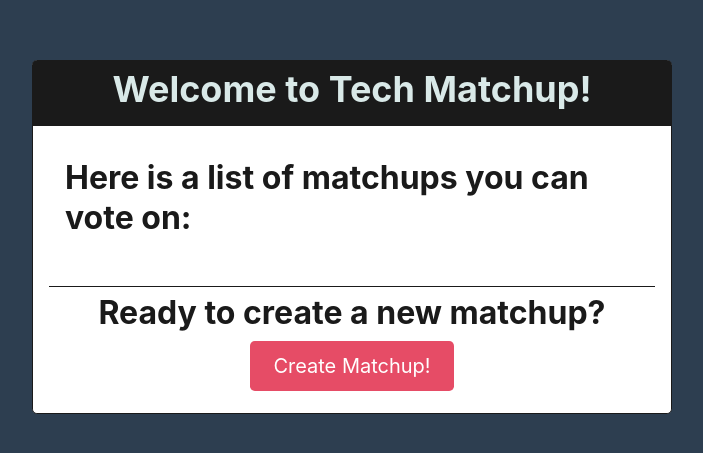
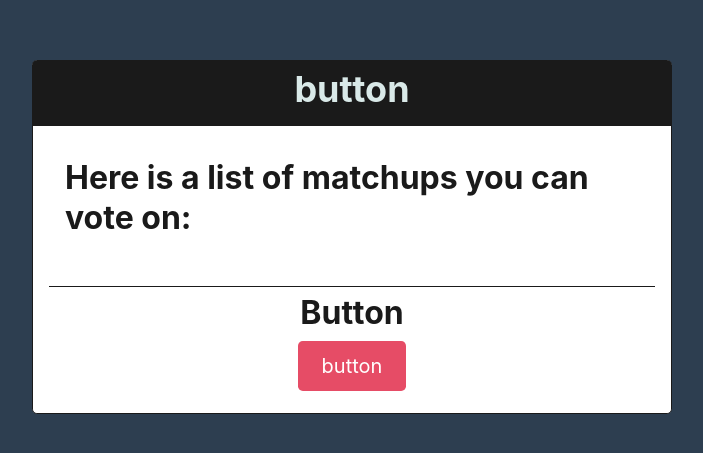
Before and after one commit to TriiiNguyen/FinalProject, a React (Create React App) app in the folder client/: page / in a window 1280 px wide. Shown: the part 155-608 px from the top of the page, without its empty margins (288-991 px from the left). Built offline with nearby package versions, Linux system fonts and the light colour scheme.

Commit message:
adjusted package json and added it on the route

```diff
--- a/client/package.json
+++ b/client/package.json
@@ -11,7 +11,9 @@
     "react": "^17.0.1",
     "react-dom": "^17.0.1",
     "react-router-dom": "^5.2.0",
-    "react-scripts": "4.0.1"
+    "react-scripts": "4.0.1",
+    "graphql": "^14.6.0",
+    "@apollo/client": "^3.3.5"
   },
   "scripts": {
     "start": "react-scripts start",
--- a/client/src/App.js
+++ b/client/src/App.js
@@ -1,16 +1,16 @@
 import React from 'react';
 import { BrowserRouter as Router, Route } from 'react-router-dom';
 import Home from './pages/Home';
-import Matchup from './pages/Matchup';
-import Vote from './pages/Vote';
+// import Matchup from './pages/Matchup';
+// import Vote from './pages/Vote';
 
 function App() {
   return (
     <Router>
       <div className="flex-column justify-center align-center min-100-vh bg-primary">
         <Route exact path="/" component={Home} />
-        <Route exact path="/matchup" component={Matchup} />
-        <Route exact path="/matchup/:id" component={Vote} />
+        {/* <Route exact path="/matchup" component={Matchup} />
+        <Route exact path="/matchup/:id" component={Vote} /> */}
       </div>
     </Router>
   );
--- a/client/src/pages/Home.js
+++ b/client/src/pages/Home.js
@@ -24,7 +24,7 @@ const Home = () => {
   return (
     <div className="card bg-white card-rounded w-50">
       <div className="card-header bg-dark text-center">
-        <h1>Welcome to Tech Matchup!</h1>
+        <h1>button</h1>
       </div>
       <div className="card-body m-5">
         <h2>Here is a list of matchups you can vote on:</h2>
@@ -41,9 +41,9 @@ const Home = () => {
         </ul>
       </div>
       <div className="card-footer text-center m-3">
-        <h2>Ready to create a new matchup?</h2>
+        <h2>Button</h2>
         <Link to="/matchup">
-          <button className="btn btn-lg btn-danger">Create Matchup!</button>
+          <button className="btn btn-lg btn-danger">button</button>
         </Link>
       </div>
     </div>
```
Also changed, not shown: 1 other file (tests, documents, lock files or other folders).
